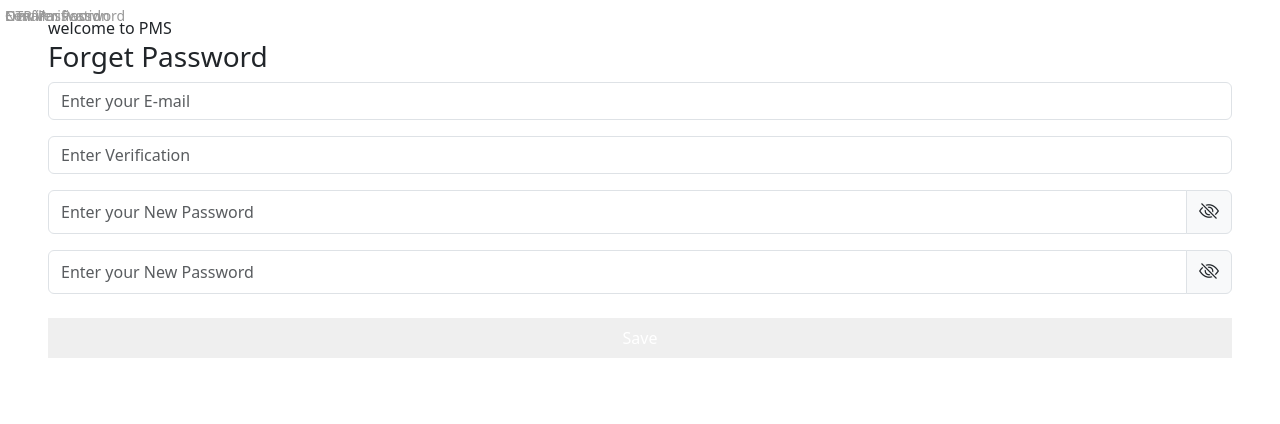
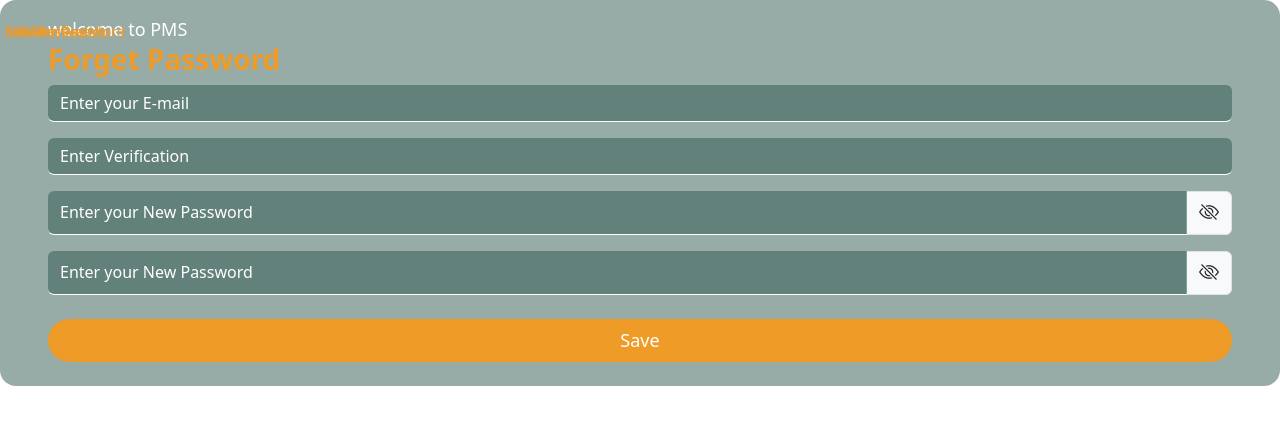
Before and after one commit to AlaaEmam/managment_system, a React (Vite) app: page /reset-pass in a window 1280 px wide. Shown: the top 424 px of the page. Built offline with nearby package versions, Linux system fonts and the light colour scheme.

Commit message:
Update index.css

```diff
--- a/src/index.css
+++ b/src/index.css
@@ -1,26 +1,128 @@
-*{
-  padding: 0;
-  margin: 0;
-  font-size: "Inter", sans-serif;
-}
 :root {
-  --primary-color: #EF9B28;
-  --background-color: #314a59d4;
-  --text-color: #999;
-  --hover-background-color: #ffb044;
-  --hover-border-color: #fe9300;
-  --dark-background-color: #2c3e50; /* Example for dark mode */
-  --dark-text-color: #ecf0f1; /* Example for dark mode */
+  font-family: Inter, system-ui, Avenir, Helvetica, Arial, sans-serif;
+  line-height: 1.5;
+  font-weight: 400;
+
+  color-scheme: light dark;
+  color: rgba(255, 255, 255, 0.87);
+  background-color: #242424;
+
+  font-synthesis: none;
+  text-rendering: optimizeLegibility;
+  -webkit-font-smoothing: antialiased;
+  -moz-osx-font-smoothing: grayscale;
 }
 
-.bg-container {
-  height: 100vh;
-  width: 100vw;
-  background-image: url(./assets/background.png);
-  background-position: center center;
-  background-size: cover;
+a {
+  font-weight: 500;
+  color: #646cff;
+  text-decoration: inherit;
+}
+a:hover {
+  color: #535bf2;
+}
+/* body {
+  margin: 0;
   display: flex;
-  justify-content: center;
-  align-items: center;
-  overflow: hidden;
+  place-items: center;
+  min-width: 320px;
+  min-height: 100vh;
+  } */
+
+  h1 {
+    font-size: 3.2em;
+    line-height: 1.1;
+  }
+
+  button {
+    border-radius: 8px;
+    border: 1px solid transparent;
+    padding: 0.6em 1.2em;
+  font-size: 1em;
+  font-weight: 500;
+  font-family: inherit;
+  background-color: #1a1a1a;
+  cursor: pointer;
+  transition: border-color 0.25s;
 }
+
+button:focus,
+button:focus-visible {
+  outline: 4px auto -webkit-focus-ring-color;
+}
+
+@media (prefers-color-scheme: light) {
+  :root {
+    color: #213547;
+    background-color: #ffffff;
+  }
+  a:hover {
+    color: #747bff;
+  }
+  button {
+    background-color: #f9f9f9;
+  }
+}
+
+.dash-logo{
+  width: 180px;
+  height: 180px;
+}
+
+
+.project-logo{
+  width:200px;
+  height: 100px;
+  margin-left: 10rem;
+}
+.avatar-img{
+  width: 80px;
+  height: 80px;
+}
+
+
+/* Auth  */
+.auth-background{
+  background-color: rgba(14, 56, 47, 1);
+}
+.btn-yellow{
+  margin-top: 5rem;
+  border-radius: 2rem;
+  background-color: rgba(239, 155, 40, 1);
+  transition: all 0.5s;
+}
+
+.btn-yellow:hover{
+  background-color: rgb(140, 82, 2);
+  color: rgb(229, 229, 229);
+}
+
+
+.forget-password{
+  font-size: 18px;
+  color:white;
+  background-color: rgba(49, 89, 81, 0.5);
+}
+
+.forget-password h3{
+  font-weight: bold;
+  color: rgba(239, 155, 40, 1);
+}
+
+.forget-password input{
+  border: none;
+  border-bottom: solid 0.5px white;
+  background-color: rgba(49, 89, 81, 0.5);
+}
+.forget-password input::placeholder {
+  color: white;
+}
+.eye-btn{
+  color: white;
+  border: none;
+  background-color: rgba(49, 89, 81, 0.5);
+}
+.forget-password label{
+  color: rgba(239, 155, 40, 1);
+  margin-top: 1rem;
+}
```
